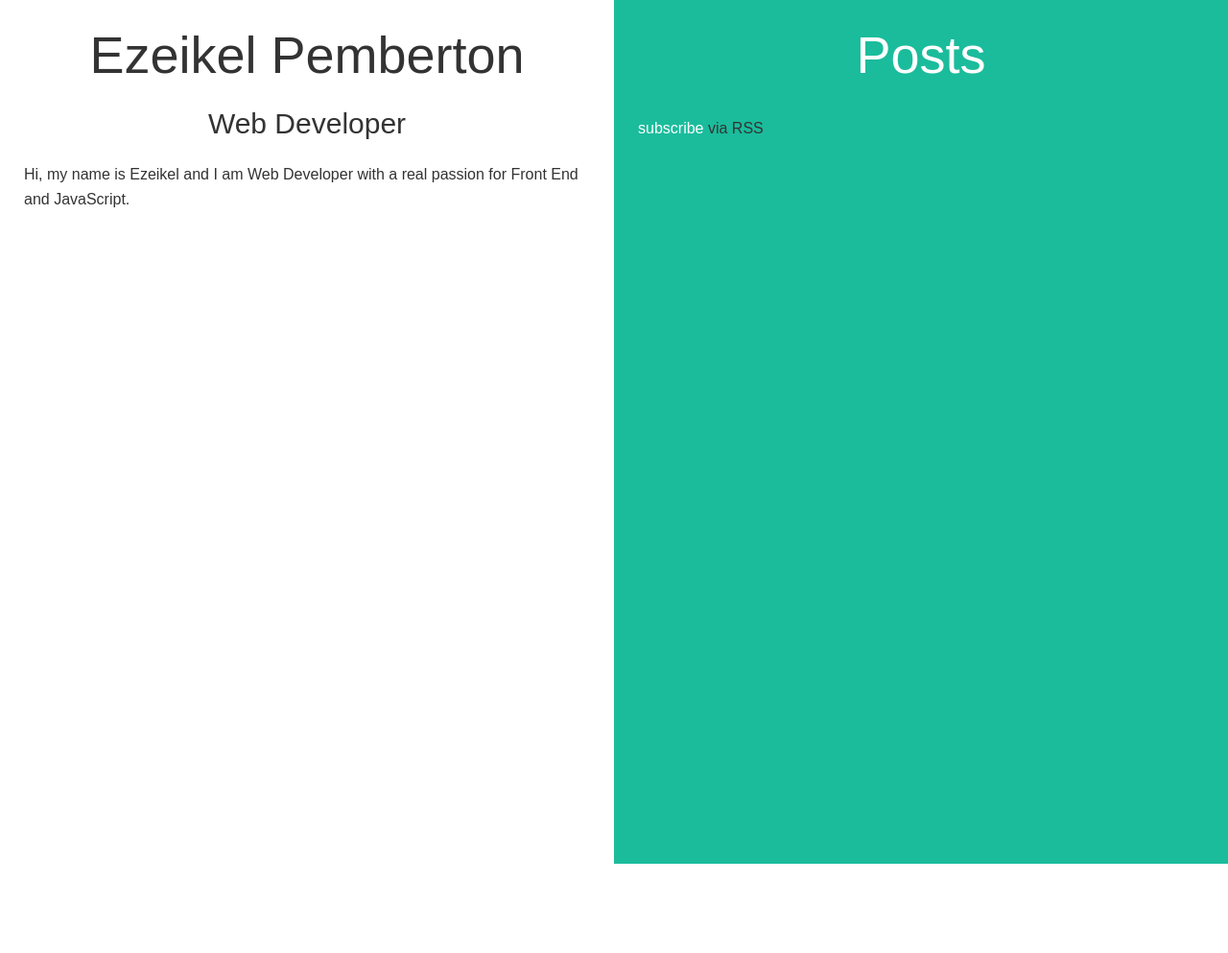
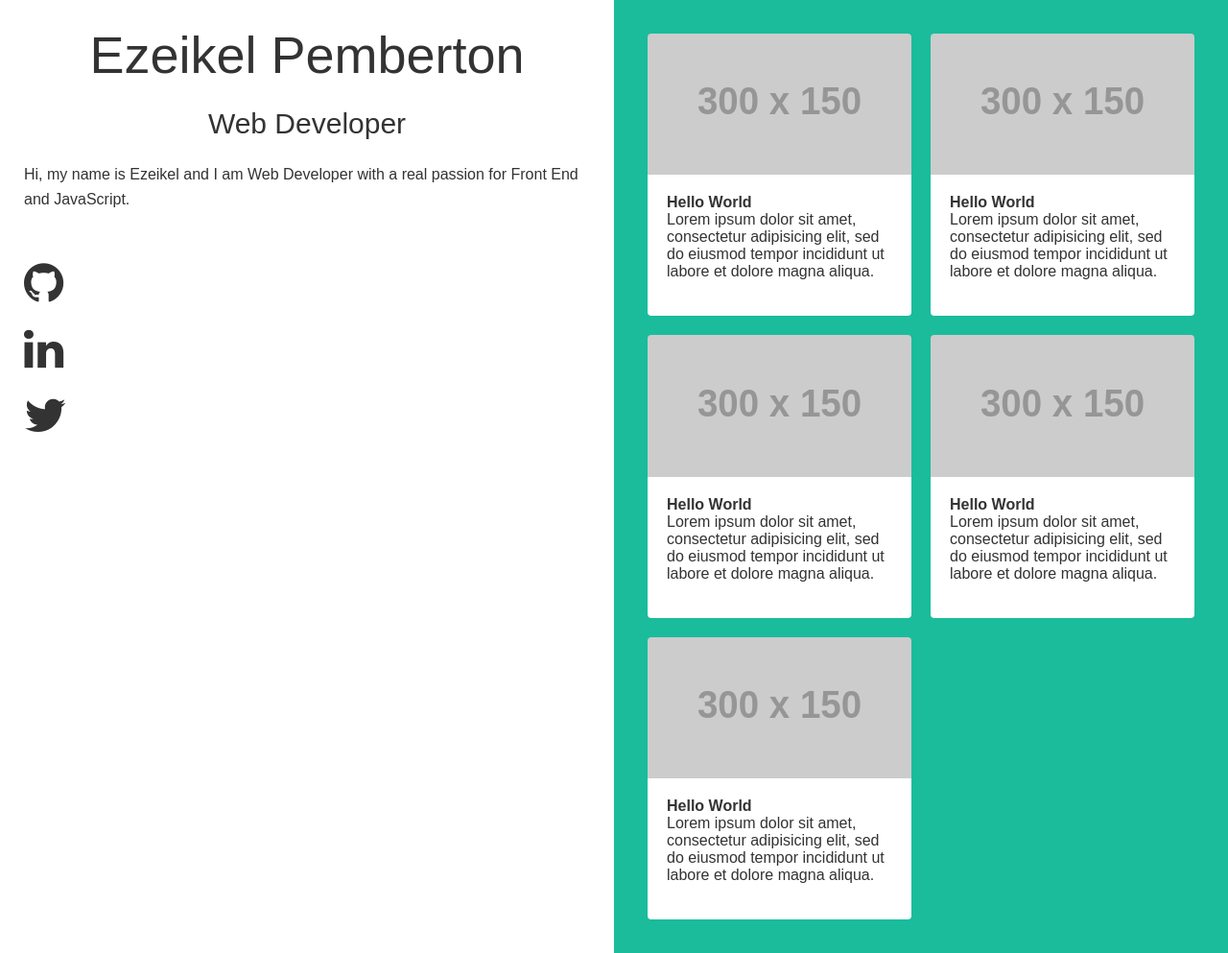
Before and after one commit to ezeikel/ezeikel-personal-blog-web, a Jekyll site: the page built from index.html, in a window 1280 px wide. Shown: the whole page at 96% size. Built offline with Jekyll 4.4.1, drawn with Linux system fonts in a browser that asks for light colours; nearby versions of some CDN libraries; before the commit the page ends 900 px from its top, so only the background shows below that.

Commit message:
Fixed layout of blog posts on homepage.

```diff
--- a/_layouts/landing.html
+++ b/_layouts/landing.html
@@ -18,7 +18,7 @@
         </span>
       </section>
       <section class="blog-posts">
-        <h1 class="heading">Posts</h1>
+        <!-- <h1 class="heading">Posts</h1> -->
           {{ content }}
       </section>
 
--- a/_sass/components/_landing.scss
+++ b/_sass/components/_landing.scss
@@ -15,11 +15,12 @@
   background-color: $white;
   color: $black;
   i {
-    color: $white;
+    color: $black;
     &.fa-chevron-down {
       position: absolute;
       bottom: 100px;
       left: 50%;
+      color: #1abc9c;
       animation: bounce 1.5s ease-in-out alternate infinite;
       @media (min-width: $breakpoint-tablet) {
         display: none;
@@ -43,7 +44,8 @@
 
 .blog-posts, .about-me {
   padding: 25px;
-  height: 100vh;
+  min-height: 100vh;
+  //height: 100vh;
   width: 100%;
   @media (min-width: $breakpoint-tablet) {
     width: 50%;
--- a/_sass/components/_posts.scss
+++ b/_sass/components/_posts.scss
@@ -1,3 +1,47 @@
 .posts-grid {
   display: flex;
+  flex-direction: column;
+  @media (min-width: $breakpoint-mobile) {
+    flex-direction: row;
+    flex-wrap: wrap;
+  }
+  .post-container {
+    border-radius: 4px;
+    width: 100%;
+    @media (min-width: $breakpoint-desktop) {
+      width: 50%;
+    }
+  }
 }
+
+.post {
+  position: relative;
+  margin: em(10px);
+}
+
+.post__link {
+  //position: absolute;
+  // height: 100%;
+  // width: 100%;
+}
+
+.post__content {
+  background: $white;
+  border-radius: 0 0 4px 4px;
+  height: auto;
+  min-height: 9.2em;
+  padding: 20px;
+  overflow: hidden;
+}
+
+.post__image {
+  display: block;
+  min-height: 9.2em;
+  height: auto;
+  width: 100%;
+  border-radius: 4px 4px 0 0;
+}
+
+.tom {
+  background-color: tomato;
+}
--- a/_sass/variables/_breakpoints.scss
+++ b/_sass/variables/_breakpoints.scss
@@ -1,2 +1,3 @@
+$breakpoint-mobile: 320px;
 $breakpoint-tablet: 768px;
-$breakpoint-desktop: 1024px;
+$breakpoint-desktop: 960px;
--- a/index.html
+++ b/index.html
@@ -2,31 +2,23 @@
 layout: landing
 ---
 
+<!--<h1 class="page-heading">Posts</h1>-->
 <div class="posts-grid">
-  {% for post in site.posts %}
-      <article class="grid-item">
-        <figure class="blog-item">
-           <div class="grid-item__image">
-           </div>
-           <!-- <figcaption class="details">
-               <h2 class="article-title font--secondary">
-                 <a class="" href="{{ post.url | prepend: site.baseurl }}">{{ post.title }}</a>
-               </h2>
-               <p class="article-excerpt font--secondary">
-                 {{ post.excerpt | strip_html | truncatewords: 20 }}
-               </p>
-           </figcaption> -->
-           <figcaption>
+    {% for post in site.posts %}
+    <article class="post-container">
+        <figure class="post">
+            <a class="post__link" href="#">
+                <img class="post__image" src="https://placehold.it/300x150" alt="" />
+                <figcaption class="post__content">
+                    <h4 class="post__title">Hello World</h4>
+                    <div class="post__summary">
+                        Lorem ipsum dolor sit amet, consectetur adipisicing elit, sed do eiusmod tempor incididunt ut labore et dolore magna aliqua.
+                    </div>
+                </figcaption>
+            </a>
+        </figure>
+    </article>
+    {% endfor %}
 
-           </figcaption>
-        </figure>
-        <!-- <header class="details">
-          <h4 class="title font--secondary uppercase"><a class="" href="{{ post.url | prepend: site.baseurl }}"><span>{{ post.title }}</span></a></h4>
-          <!-- <h3 class="article-excerpt font--secondary">
-            {{ post.excerpt | strip_html | truncatewords: 20 }}
-          </h3>
-        </header> -->
-      </article>
-  {% endfor %}
+    <!-- <p class="rss-subscribe">subscribe <a href="{{ " /feed.xml " | prepend: site.baseurl }}">via RSS</a></p> -->
 </div>
-<p class="rss-subscribe">subscribe <a href="{{ "/feed.xml" | prepend: site.baseurl }}">via RSS</a></p>
```
